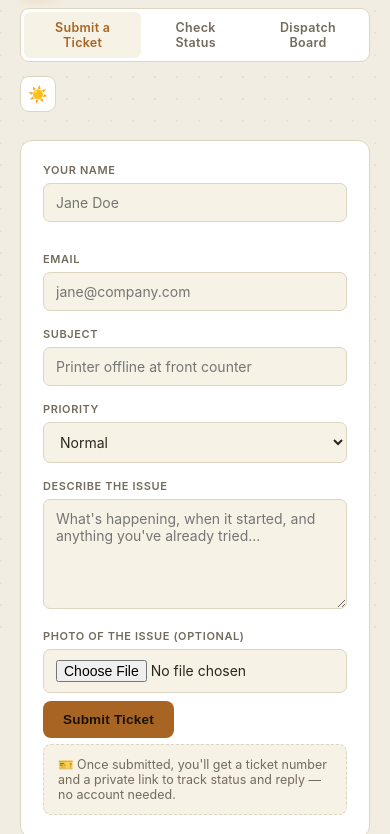
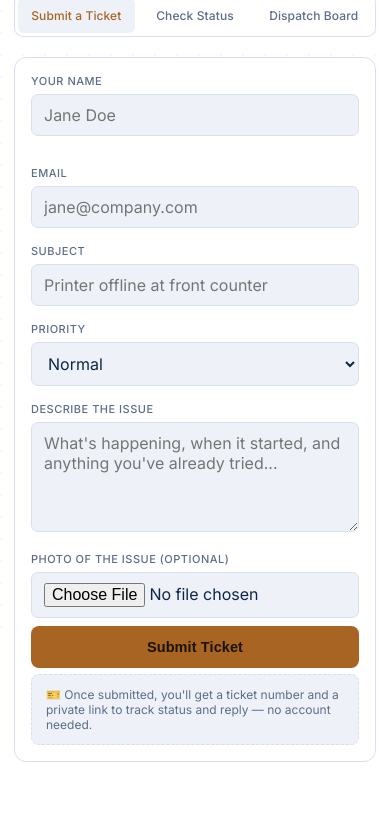
Before and after one commit to helpdesktickets/helpdesk, a plain HTML site: page index.html in a window 390 px wide. Shown: the part 210-1044 px from the top of the page. Drawn offline with Linux system fonts and the light colour scheme.

Commit message:
Refactor CSS variables and styles in index.html
Updated color variables and styles for improved UI.

```diff
--- a/index.html
+++ b/index.html
@@ -4,38 +4,41 @@
 <meta charset="UTF-8">
 <meta name="viewport" content="width=device-width, initial-scale=1.0">
 <title>Bogart Small & Duell Help Desk</title>
+<link rel="preconnect" href="https://fonts.googleapis.com">
+<link rel="preconnect" href="https://fonts.gstatic.com" crossorigin>
+<link href="https://fonts.googleapis.com/css2?family=Inter:wght@300;400;500;600;700&display=swap" rel="stylesheet">
 <style>
   :root{
-    --bg:#14171c;
-    --surface:#1b1f26;
-    --surface-2:#232833;
-    --line:#2c323d;
-    --ink:#e9e7e0;
-    --ink-dim:#9aa1ad;
+    --bg:#0a1628;
+    --surface:#102544;
+    --surface-2:#173056;
+    --line:#24406c;
+    --ink:#eef2f8;
+    --ink-dim:#93a6c4;
     --brass:#c98a3d;
     --brass-dim:#8a6230;
-    --blue:#5b8dd9;
+    --blue:#6ea3e6;
     --green:#4caf7d;
     --red:#e2554f;
     --gray:#6b7280;
-    --dot: rgba(255,255,255,0.035);
+    --dot: rgba(255,255,255,0.04);
     --mono: 'SFMono-Regular', Consolas, 'Liberation Mono', Menlo, monospace;
-    --sans: -apple-system, BlinkMacSystemFont, 'Segoe UI', Roboto, Helvetica, Arial, sans-serif;
+    --sans: 'Inter', -apple-system, BlinkMacSystemFont, 'SF Pro Text', 'Segoe UI', Roboto, Helvetica, Arial, sans-serif;
   }
   :root[data-theme="light"]{
-    --bg:#f2ede2;
+    --bg:#ffffff;
     --surface:#ffffff;
-    --surface-2:#f7f2e6;
-    --line:#ddd5c2;
-    --ink:#2a2620;
-    --ink-dim:#736c5c;
+    --surface-2:#eef2f8;
+    --line:#d7e0ee;
+    --ink:#0f2547;
+    --ink-dim:#5c6d8a;
     --brass:#a86423;
     --brass-dim:#8a6230;
-    --blue:#2f5f9e;
+    --blue:#1f5aad;
     --green:#2b7a52;
     --red:#b23a34;
     --gray:#6b7280;
-    --dot: rgba(0,0,0,0.045);
+    --dot: rgba(15,37,71,0.04);
   }
   *{box-sizing:border-box;}
   html,body{margin:0;padding:0;}
@@ -66,13 +69,13 @@
     font-family:var(--mono); font-weight:700; color:#1b1204; font-size:15px;
     box-shadow: inset 0 1px 0 rgba(255,255,255,0.25), 0 4px 12px rgba(201,138,61,0.25);
   }
-  .brand h1{font-size:17px; margin:0; letter-spacing:0.2px;}
+  .brand h1{font-size:19px; font-weight:300; margin:0; letter-spacing:0.1px; color:var(--ink);}
   .brand .sub{font-size:11px; color:var(--ink-dim); letter-spacing:0.6px; text-transform:uppercase; margin-top:1px;}
 
   nav.views{display:flex; background:var(--surface); border:1px solid var(--line); border-radius:9px; padding:3px; gap:2px;}
   nav.views button{
     background:transparent; border:0; color:var(--ink-dim); padding:8px 14px; font-size:12.5px;
-    border-radius:6px; cursor:pointer; font-family:var(--sans); letter-spacing:0.3px; font-weight:600;
+    border-radius:6px; cursor:pointer; font-family:var(--sans); letter-spacing:0.1px; font-weight:500;
   }
   nav.views button.active{background:var(--surface-2); color:var(--brass);}
 
@@ -89,17 +92,17 @@
   .grid{display:grid; grid-template-columns:1fr 1fr; gap:14px;}
   @media (max-width:640px){ .grid{grid-template-columns:1fr;} }
 
-  label{display:block; font-size:11px; text-transform:uppercase; letter-spacing:0.6px; color:var(--ink-dim); margin-bottom:6px; font-weight:600;}
+  label{display:block; font-size:11px; text-transform:uppercase; letter-spacing:0.5px; color:var(--ink-dim); margin-bottom:6px; font-weight:500;}
   input, textarea, select{
     width:100%; background:var(--surface-2); border:1px solid var(--line); color:var(--ink);
-    padding:10px 12px; border-radius:7px; font-family:var(--sans); font-size:14px; margin-bottom:16px;
+    padding:10px 12px; border-radius:7px; font-family:var(--sans); font-size:16px; margin-bottom:16px;
   }
   input:focus, textarea:focus, select:focus{outline:2px solid var(--brass-dim); outline-offset:1px; border-color:var(--brass);}
   textarea{min-height:110px; resize:vertical;}
 
   button.primary{
     background:var(--brass); color:#1b1204; border:0; padding:11px 20px; border-radius:8px;
-    font-weight:700; font-size:13.5px; cursor:pointer; letter-spacing:0.2px;
+    font-weight:600; font-size:13.5px; cursor:pointer; letter-spacing:0.1px;
   }
   button.primary:hover{background:#dc9c50;}
   button.ghost{
@@ -176,13 +179,45 @@
   }
   small.hint{color:var(--ink-dim); font-size:11.5px;}
   a.link-btn{color:var(--brass); text-decoration:none; font-size:13px; cursor:pointer;}
+
+  /* --- Mobile --- */
+  @media (max-width:640px){
+    .app{padding:16px 14px 60px;}
+    header.top{gap:12px; margin-bottom:20px;}
+    .brand{gap:10px;}
+    .brand h1{font-size:16.5px;}
+    .brand .sub{font-size:10px;}
+    nav.views{width:100%; order:3;}
+    nav.views button{flex:1; padding:10px 6px; font-size:12px; white-space:normal; line-height:1.25;}
+    .theme-toggle{order:2; margin-left:auto;}
+    .card{padding:16px;}
+    .stub-note{font-size:12px;}
+    button.primary{width:100%; padding:13px 20px; font-size:14.5px;}
+    .center-lock{margin:32px auto;}
+    .filters{flex-direction:column; align-items:stretch;}
+    .filters select, .filters input{width:100%; font-size:16px; padding:10px 12px;}
+    .filters button.ghost{width:100%;}
+    .stats{gap:8px;}
+    .stat{flex:1 1 calc(50% - 8px); min-width:0;}
+    .ticket .stub{width:54px;}
+    .ticket .body{padding:12px;}
+    .ticket .subject{font-size:14px;}
+    .detail-header{flex-direction:column;}
+    .toast{left:14px; right:14px; transform:none; text-align:center;}
+    #s-photo-img{max-width:100% !important;}
+  }
 </style>
 </head>
 <body>
 <div class="app">
   <header class="top">
     <div class="brand">
-      <div class="tag">HD</div>
+      <div class="tag" style="background:none; box-shadow:none; padding:0;">
+        <svg viewBox="0 0 66 69" width="30" height="31" xmlns="http://www.w3.org/2000/svg" aria-label="Bogart Small & Duell logo">
+          <path fill="#f7941e" d="M51.7,0H6.4C2.9,0,0,3.1,0,6.8v69l9.1-10.9h50.3c3.5,0,6.4-3.1,6.4-6.8V15.3L51.7,0Z"/>
+          <path fill="#ffffff" d="M55.7,35.4c0,2.4-1.6,4-3.8,5.5l-6.5,4.5c-4.3-1.9-8.1-3.1-11.1-3.1s-5.6,1.3-5.6,5.6h-.1s-1-.8-1-.8c.8-5,3.4-7.7,5.8-8.4.4-.8.8-1.9.8-4.4v-5.3h-.6c-2.2,0-3.6.5-4.3,2l-.4-.2c.5-4.7,2.6-6.7,5.2-6.7h.2v-5.8c-3.3-2.4-4.1-3-5.3-3s-1,.4-1.8,1l-.5-.6,5.7-4.8c1.8,1.4,4.7,3.4,7.1,5.1l2.1-1.4v-.6c0-1.1-.2-2.3-.4-2.9h0c0,0,.9,0,.9,0,.1.5.3,1.7.3,2.5v.3l4.3-3c2,1.5,5.8,5.4,7.8,8l-6.4,4.6c4.8.7,7.9,3.7,7.9,8.1v3.8ZM41.3,15.5l-1.9,1.4v15.1c0,2.5-2.1,4-4.8,6.2h0c.8-.1,2.3-.5,3.7-.5s2,.2,2.9.4V15.5ZM49.2,21.3c-1.5-2.1-4.5-5.4-6.4-6.8l-.6.4v11.4l7.1-5ZM50.5,32.8c0-3.7-2.6-5.9-7-5.9s-1,.2-1.4.4v11c2.5.6,5.3,1.9,7.7,3.1h.1c.5-.8.5-1.2.5-3.4v-5.3Z"/>
+        </svg>
+      </div>
       <div>
         <h1>Bogart Small & Duell Help Desk</h1>
         <div class="sub">Ticket Submission</div>
@@ -253,7 +288,12 @@
   <!-- ADMIN LOCK VIEW -->
   <section id="view-lock" class="hidden">
     <div class="card center-lock">
-      <div class="tag" style="background:linear-gradient(155deg,var(--brass),var(--brass-dim)); display:flex; align-items:center; justify-content:center; font-family:var(--mono); font-weight:700; color:#1b1204;">HD</div>
+      <div class="tag" style="background:none; display:flex; align-items:center; justify-content:center;">
+        <svg viewBox="0 0 66 69" width="42" height="44" xmlns="http://www.w3.org/2000/svg" aria-label="Bogart Small & Duell logo">
+          <path fill="#f7941e" d="M51.7,0H6.4C2.9,0,0,3.1,0,6.8v69l9.1-10.9h50.3c3.5,0,6.4-3.1,6.4-6.8V15.3L51.7,0Z"/>
+          <path fill="#ffffff" d="M55.7,35.4c0,2.4-1.6,4-3.8,5.5l-6.5,4.5c-4.3-1.9-8.1-3.1-11.1-3.1s-5.6,1.3-5.6,5.6h-.1s-1-.8-1-.8c.8-5,3.4-7.7,5.8-8.4.4-.8.8-1.9.8-4.4v-5.3h-.6c-2.2,0-3.6.5-4.3,2l-.4-.2c.5-4.7,2.6-6.7,5.2-6.7h.2v-5.8c-3.3-2.4-4.1-3-5.3-3s-1,.4-1.8,1l-.5-.6,5.7-4.8c1.8,1.4,4.7,3.4,7.1,5.1l2.1-1.4v-.6c0-1.1-.2-2.3-.4-2.9h0c0,0,.9,0,.9,0,.1.5.3,1.7.3,2.5v.3l4.3-3c2,1.5,5.8,5.4,7.8,8l-6.4,4.6c4.8.7,7.9,3.7,7.9,8.1v3.8ZM41.3,15.5l-1.9,1.4v15.1c0,2.5-2.1,4-4.8,6.2h0c.8-.1,2.3-.5,3.7-.5s2,.2,2.9.4V15.5ZM49.2,21.3c-1.5-2.1-4.5-5.4-6.4-6.8l-.6.4v11.4l7.1-5ZM50.5,32.8c0-3.7-2.6-5.9-7-5.9s-1,.2-1.4.4v11c2.5.6,5.3,1.9,7.7,3.1h.1c.5-.8.5-1.2.5-3.4v-5.3Z"/>
+        </svg>
+      </div>
       <h2 style="font-size:16px; margin:0 0 4px;">Dispatch Board Access</h2>
       <p style="color:var(--ink-dim); font-size:13px; margin:0 0 16px;">Enter the admin PIN to view and manage tickets.</p>
       <input id="admin-pin" type="password" placeholder="PIN" style="text-align:center; letter-spacing:4px; font-size:18px;">
```
